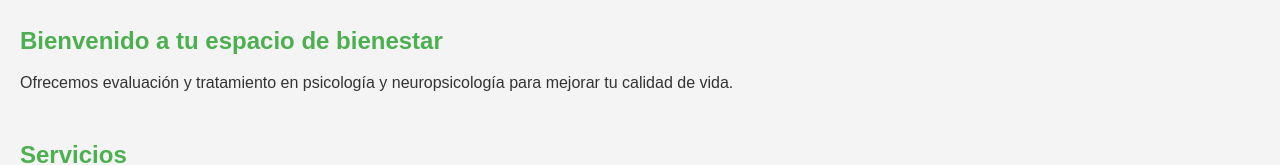
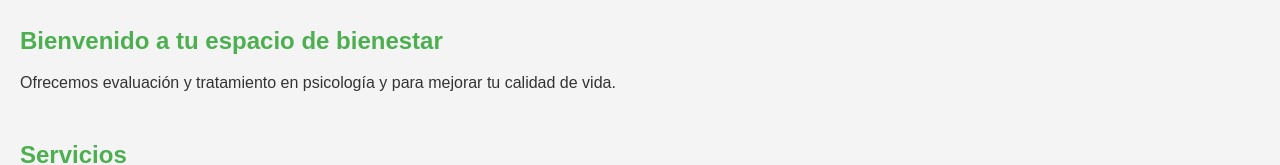
Before and after one commit to BarbaraMinelli1991/lapsicodelmeta_web, a plain HTML site: page index.html in a window 1280 px wide. Shown: the part 145-310 px from the top of the page. Drawn offline with Linux system fonts and the light colour scheme.

Commit message:
Update index.html

```diff
--- a/index.html
+++ b/index.html
@@ -22,7 +22,7 @@
     <!-- Bienvenida -->
     <section id="bienvenida">
         <h2>Bienvenido a tu espacio de bienestar</h2>
-        <p>Ofrecemos evaluación y tratamiento en psicología y neuropsicología para mejorar tu calidad de vida.</p>
+        <p>Ofrecemos evaluación y tratamiento en psicología y para mejorar tu calidad de vida.</p>
     </section>
 
     <!-- Servicios -->
```
